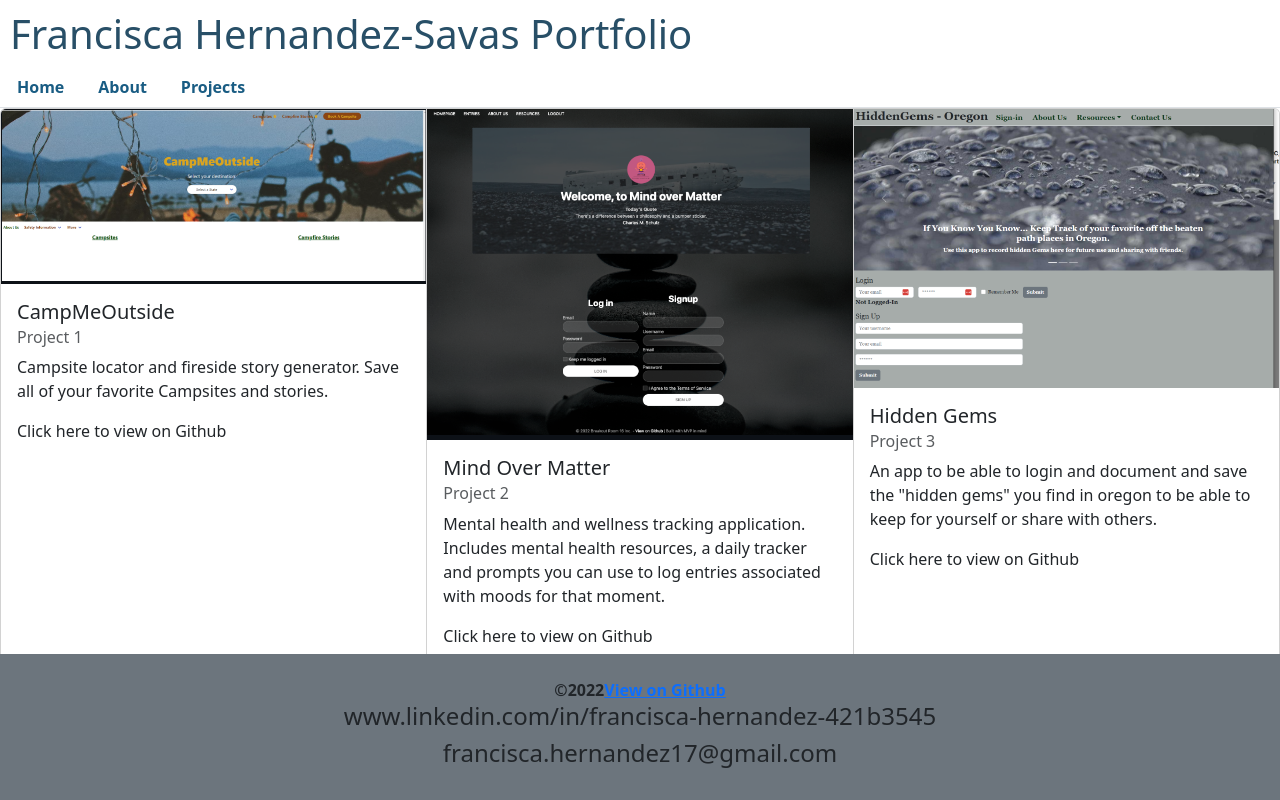
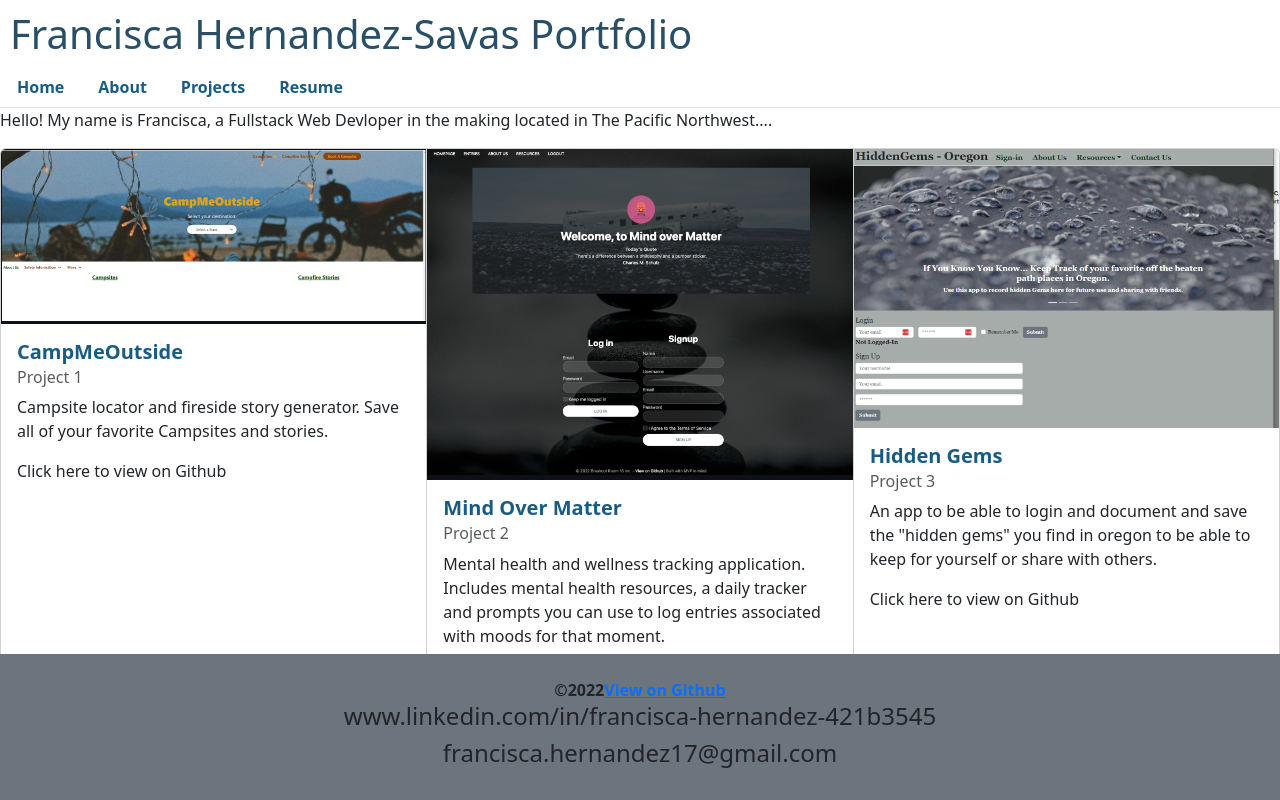
Before and after one commit to francisca-hernandez/FHportfolio, a React (Create React App) app: page /Projects in a window 1280 px wide. Built offline with nearby package versions, Linux system fonts and the light colour scheme.

Commit message:
working on navbar link functionality

```diff
--- a/src/App.js
+++ b/src/App.js
@@ -14,6 +14,7 @@ import Footer from './components/Footer';
 
 //pages
 import Projects from './pages/Projects';
+import About from './pages/About';
 
 
 function App() {
@@ -25,7 +26,7 @@ function App() {
       <Navbar />
 
       <main>
-
+    <About />
         <section>
           <Projects />
         </section>
--- a/src/components/Navbar/index.js
+++ b/src/components/Navbar/index.js
@@ -1,7 +1,6 @@
 
 import React from 'react';
-// import About from './pages/About';
-// import Projects from './pages/Projects';
+// import Projects from '../../pages/Projects';
 
 //Bootstp CSS
 import 'bootstrap/dist/css/bootstrap.min.css'
@@ -38,10 +37,10 @@ function Navbar(_props) {
         <NavLink
           style={{
             color: "#195c83",
-            fontWeight: "bold"
+               fontWeight: "bold"
 
           }}
-          href="#">Home</NavLink>
+          href="/">Home</NavLink>
       </NavItem>
       <NavItem>
         <NavLink
@@ -50,7 +49,7 @@ function Navbar(_props) {
             fontWeight: "bold",
 
           }}
-          href="#">About</NavLink>
+          href="/About/">About</NavLink>
       </NavItem>
       <NavItem>
         <NavLink
@@ -60,8 +59,18 @@ function Navbar(_props) {
 
           }}
 
-          href="#">Projects</NavLink>
+          href="/Projects/">Projects</NavLink>
 
+      </NavItem>
+      <NavItem>
+        <NavLink
+          style={{
+            color: "#195c83",
+            fontWeight: "bold",
+
+          }}
+
+          href="#">Resume</NavLink>
 
       </NavItem>
 
--- a/src/components/ProjectCards/index.js
+++ b/src/components/ProjectCards/index.js
@@ -20,15 +20,22 @@ const ProjectCards = () => {
     return (
 
         <CardGroup>
+
+            {/* Project 1 Card */}
             <Card>
-                   <CardImg
+                <CardImg
                     alt="Card image cap"
-                  src = "assets/images/CampMe.png"
+                    src="assets/images/CampMe.png"
                     top
                     width="100%"
                 />
                 <CardBody>
-                    <CardTitle tag="h5">
+                    <CardTitle style={{
+                        color: "#195c83",
+                        fontWeight: "bold",
+
+                    }}
+                        tag="h5">
                         CampMeOutside
                     </CardTitle>
                     <CardSubtitle
@@ -48,12 +55,18 @@ const ProjectCards = () => {
             <Card>
                 <CardImg
                     alt="Card image cap"
-                  src = "assets/images/Mind.png"
+                    src="assets/images/Mind.png"
                     top
                     width="100%"
                 />
+
+                {/* Project 2 Card */}
                 <CardBody>
-                    <CardTitle tag="h5">
+                    <CardTitle style={{
+                        color: "#195c83",
+                        fontWeight: "bold",
+
+                    }}tag="h5">
                         Mind Over Matter
                     </CardTitle>
                     <CardSubtitle
@@ -64,28 +77,31 @@ const ProjectCards = () => {
                     </CardSubtitle>
                     <CardText>
                         Mental health and wellness tracking application. Includes mental health resources, a daily tracker and prompts you can use to log entries associated with moods for that moment.                    </CardText>
-                        <NavLink href="https://github.com/francisca-hernandez/Mind-Over-Matter">Click here to view on Github</NavLink>
+                    <NavLink href="https://github.com/francisca-hernandez/Mind-Over-Matter">Click here to view on Github</NavLink>
                 </CardBody>
             </Card>
+
+            {/* Project 3 Card */}
             <Card>
-            <CardImg
+                <CardImg
                     alt="Card image cap"
-                  src = "assets/images/HiddenGems.png"
+                    src="assets/images/HiddenGems.png"
                     top
                     width="100%"
                 />
                 <CardBody>
-                    <CardTitle tag="h5">
+                    <CardTitle style={{
+                        color: "#195c83",
+                        fontWeight: "bold",
+
+                    }} tag="h5">
                         Hidden Gems
+
                     </CardTitle>
                     <CardSubtitle
                         className="mb-2 text-muted"
                         tag="h6"
-
-                    >
-
-
-                        Project 3
+                        >Project 3
                     </CardSubtitle>
                     <CardText>
                         An app to be able to login and document and save the "hidden gems" you find in oregon to be able to keep for yourself or share with others.    </CardText>
--- a/src/pages/About/index.js
+++ b/src/pages/About/index.js
@@ -8,11 +8,9 @@ const About = () => {
 
         <main>
 
-<p> Hello! My name is Francisca, a Fullstacck Web Devloper in the making located in The Pacific Northwest....
+<p> Hello! My name is Francisca, a Fullstack Web Devloper in the making located in The Pacific Northwest....
 
-
-    Lorem ipsum dolor sit amet consectetur adipisicing elit. Aperiam cupiditate corporis aliquam optio unde voluptate quibusdam fugiat cum,
-    libero aspernatur in temporibus nihil ipsam impedit magni, possimus reprehenderit. Modi, explicabo.</p>
+  </p>
 
         </main>
     )
--- a/src/pages/Projects/index.js
+++ b/src/pages/Projects/index.js
@@ -1,15 +1,26 @@
 import React from 'react'
 import ProjectCards from '../../components/ProjectCards';
+// import Navbar from '../../components/Navbar';
+// inport Footer from './components/Footer';
 
 
 
 const Projects = () => {
 
-return(
+    return (
 
         <main>
             <section>
+                {/* <Navbar /> */}
+
                 <ProjectCards></ProjectCards>
+
+
+                <div>
+                    {/* <Footer /> */}
+                </div>
+
+
             </section>
         </main>
     )
```
Also changed, not shown: src/components/Footer/index.js (+4 -24 lines), 1 other file (tests, documents, lock files or other folders). Lines whose indentation alone changed are shown as unchanged.
